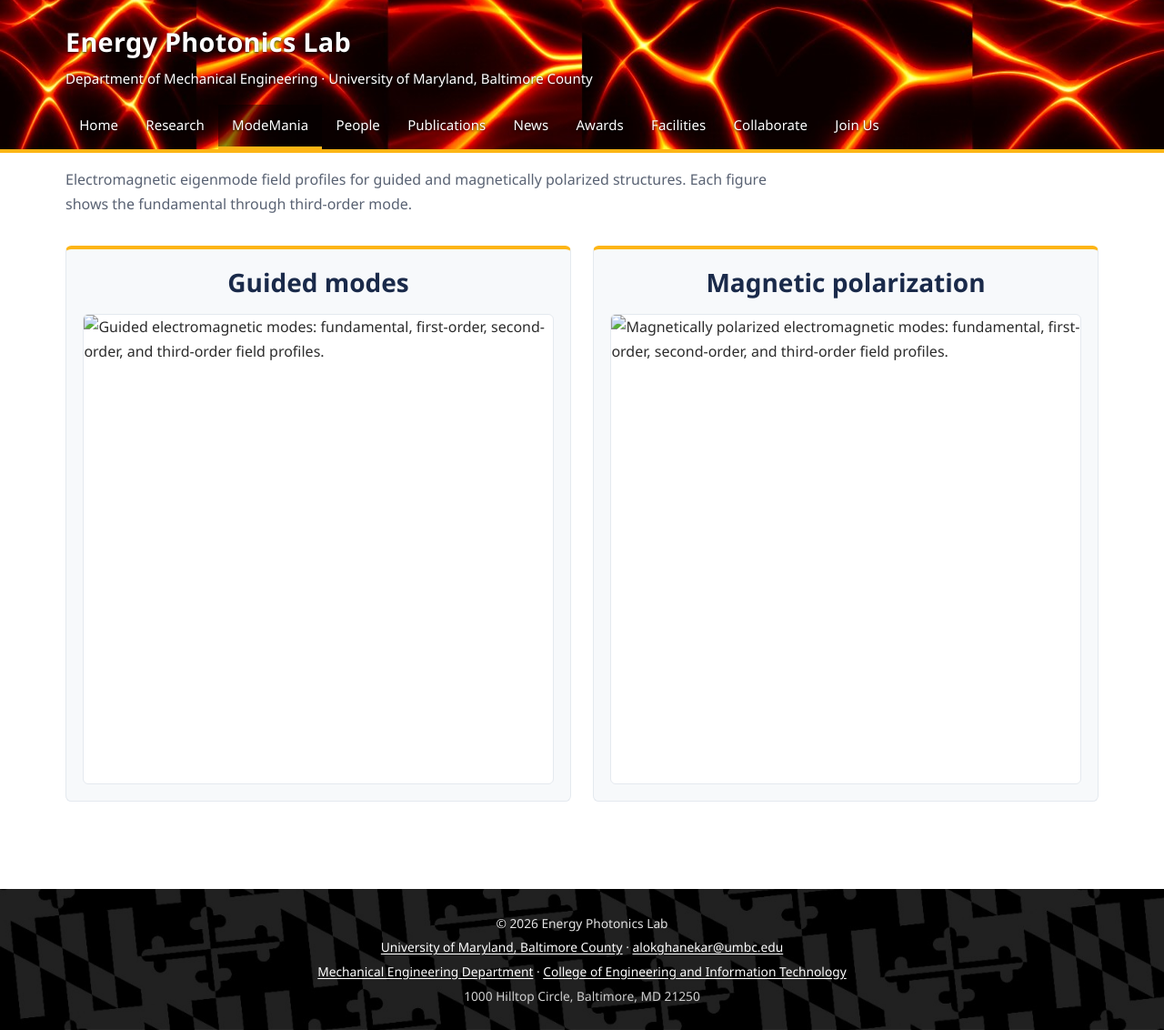
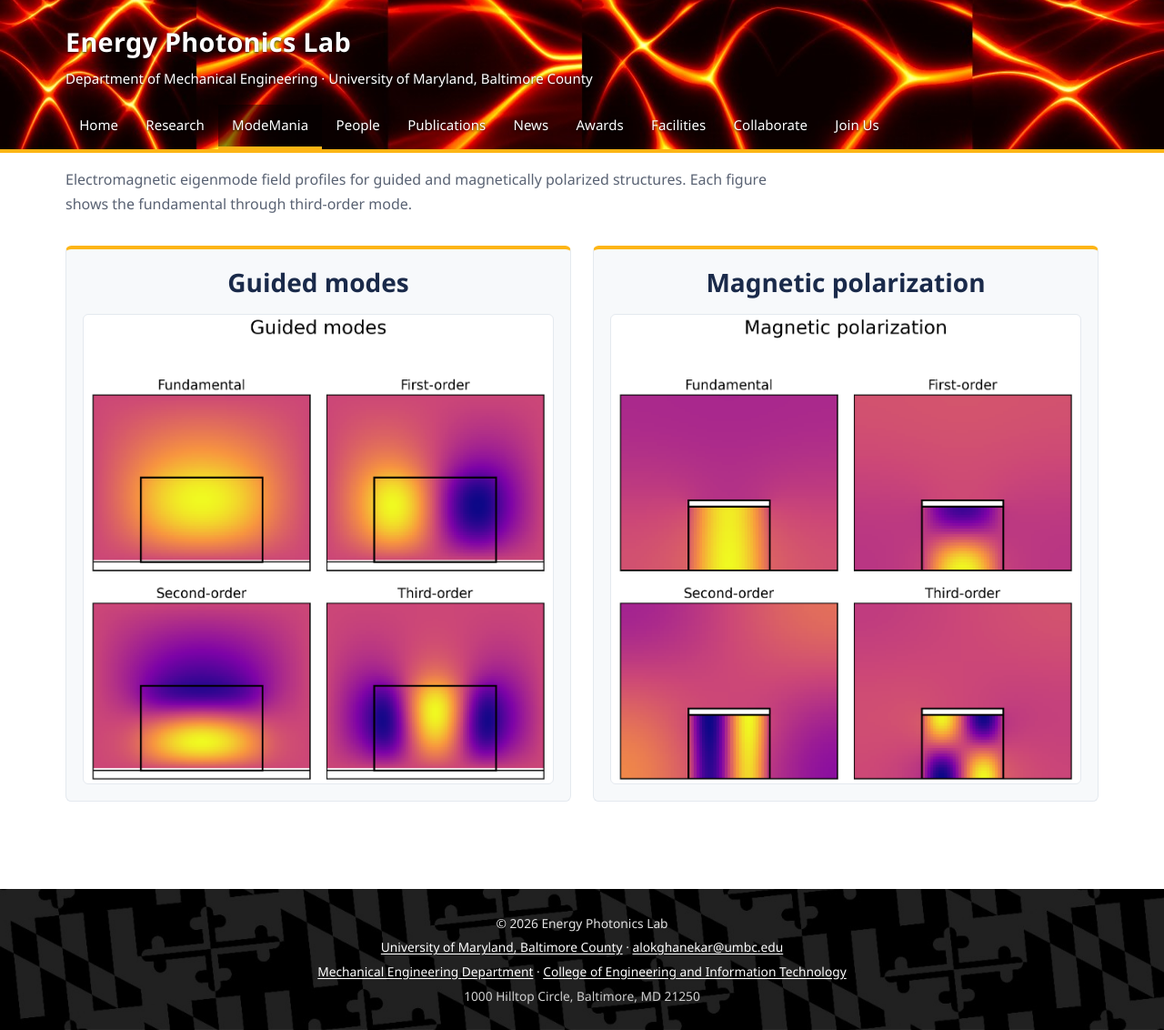
Before and after one commit to alokghanekar/Energy-Photonics-Lab, a Jekyll site: the page built from modemania.html, in a window 1280 px wide. Shown: the whole page at 91% size. Built offline with Jekyll 4.4.1, drawn with Linux system fonts in a browser that asks for light colours.

Commit message:
Update modemania.html

```diff
--- a/modemania.html
+++ b/modemania.html
@@ -66,7 +66,7 @@ description: A gallery of guided and magnetically polarized electromagnetic eige
     <h2 class="section-heading">Guided modes</h2>
     <figure class="mm-figure">
       <img
-        src="{{ '/guided_modes_four_harmonics_corrected.png' | relative_url }}"
+        src="{{ '/assets/images/guided_modes_four_harmonics_corrected.png' | relative_url }}"
         alt="Guided electromagnetic modes: fundamental, first-order, second-order, and third-order field profiles."
         loading="lazy"
       >
@@ -77,7 +77,7 @@ description: A gallery of guided and magnetically polarized electromagnetic eige
     <h2 class="section-heading">Magnetic polarization</h2>
     <figure class="mm-figure">
       <img
-        src="{{ '/magnetic_modes_four_harmonics_corrected.png' | relative_url }}"
+        src="{{ '/assets/images/magnetic_modes_four_harmonics_corrected.png' | relative_url }}"
         alt="Magnetically polarized electromagnetic modes: fundamental, first-order, second-order, and third-order field profiles."
         loading="lazy"
       >
```
